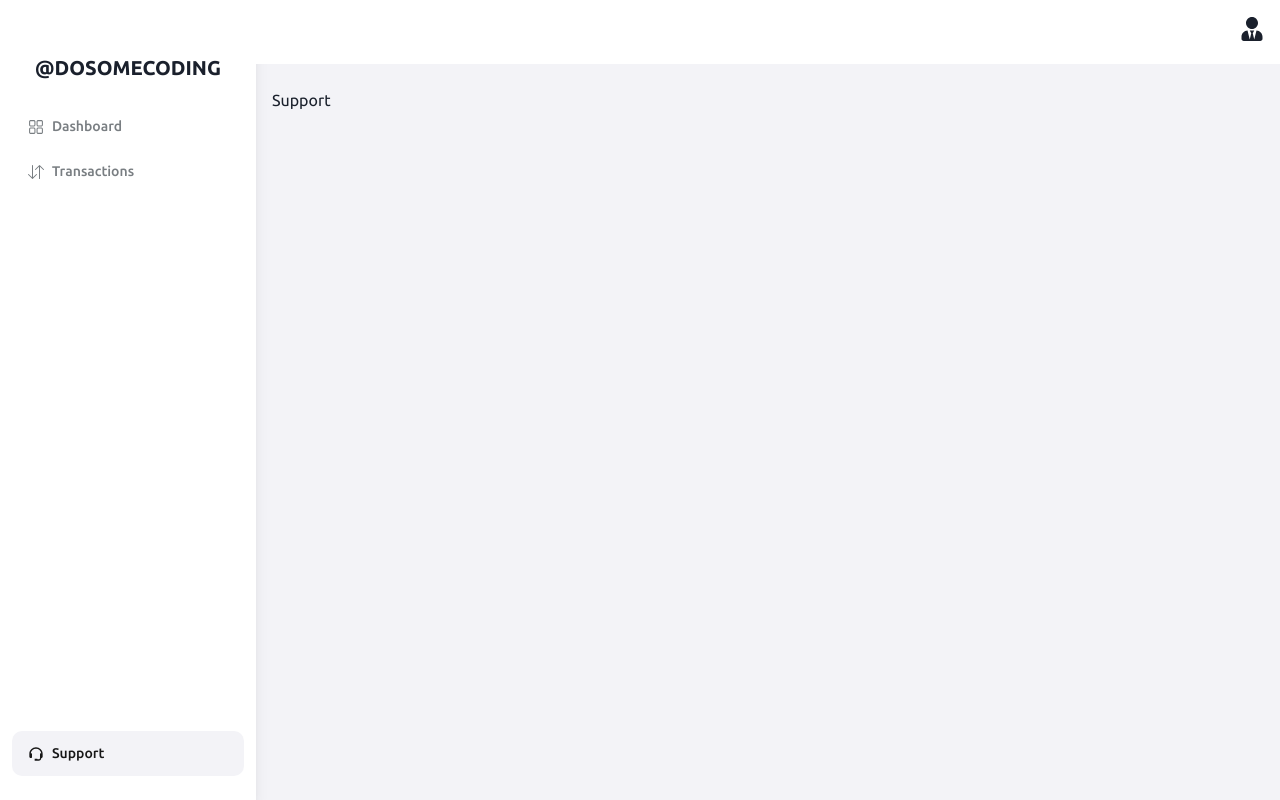
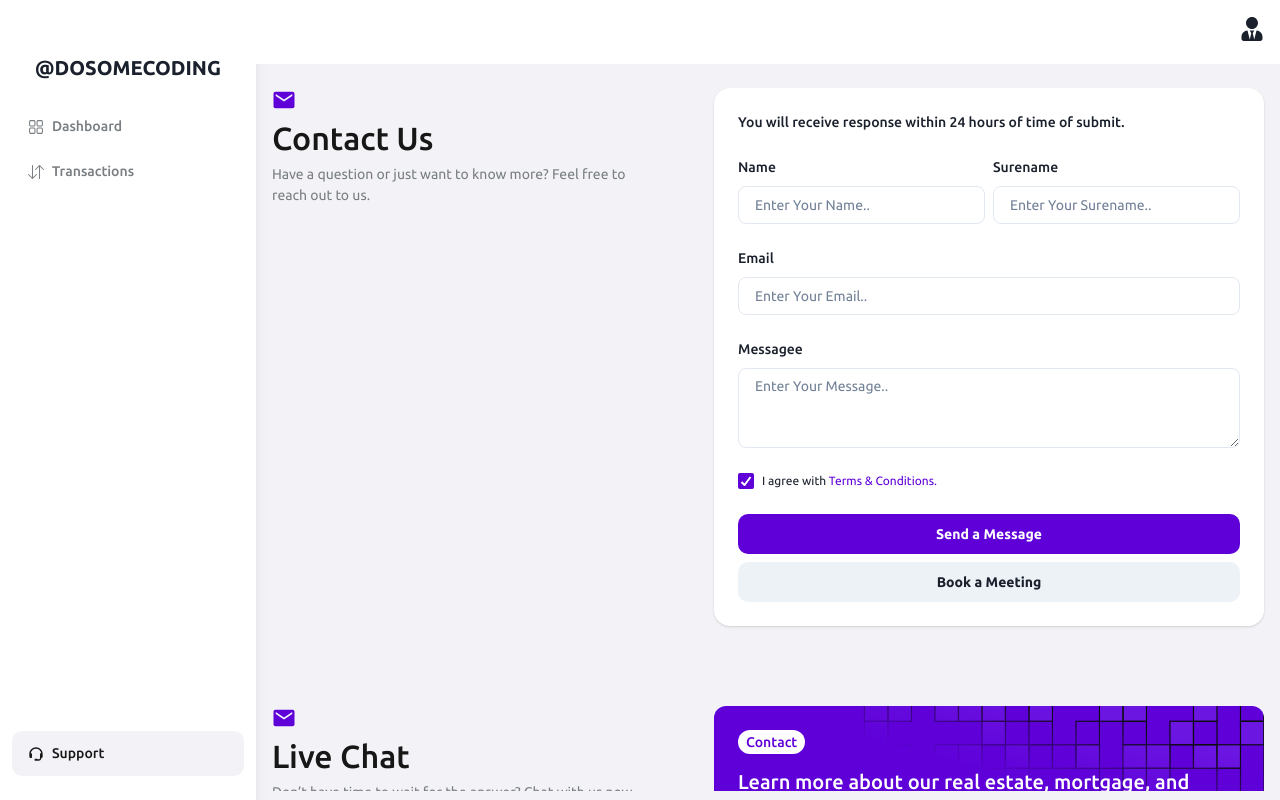
Before and after one commit to tejasvi8686/React_Crypto_Dashboard, a React (Vite) app: page /support in a window 1280 px wide. Built offline with nearby package versions, Linux system fonts and the light colour scheme.

Commit message:
final commit

```diff
--- a/src/pages/Support/Support.jsx
+++ b/src/pages/Support/Support.jsx
@@ -1,10 +1,35 @@
+import { IoMdMail } from "react-icons/io";
 import DashboardLayout from "../../components/DashboardLayout";
-import React from "react";
-
+import ContactCard from "./components/ContactCard";
+import SupportCard from "./components/SupportCard";
+import { AiTwotoneMessage } from "react-icons/ai";
+import InfoCard from "../Dashboard/components/InfoCard";
+import { Stack } from "@chakra-ui/react";
 const Support = () => {
   return (
     <DashboardLayout>
-      <div>Support</div>
+      <Stack spacing="5rem">
+        <SupportCard
+          icon={IoMdMail}
+          leftComponent={<ContactCard />}
+          title="Contact Us"
+          text=" Have a question or just want to know more? Feel free to reach out to
+          us."
+        />
+        <SupportCard
+          icon={AiTwotoneMessage}
+          leftComponent={
+            <InfoCard
+              inverted={true}
+              tagText="Contact"
+              imgUrl="/grid_bg.svg"
+              text="Learn more about our real estate, mortgage, and  corporate account services"
+            />
+          }
+          title="Live Chat"
+          text=" Don’t have time to wait for the answer? Chat with us now."
+        />
+      </Stack>
     </DashboardLayout>
   );
 };
--- /dev/null
+++ b/src/pages/Support/components/ContactCard.jsx
@@ -0,0 +1,67 @@
+import {
+    Card,
+    Checkbox,
+    FormControl,
+    FormLabel,
+    HStack,
+    Input,
+    Box,
+    Stack,
+    Text,
+    Textarea,
+    Button,
+  } from "@chakra-ui/react";
+  import React from "react";
+
+  const ContactCard = () => {
+    return (
+      <Card p="6" borderRadius="1rem">
+        <Stack spacing={6}>
+          <Text fontWeight="medium" fontSize="sm">
+            You will receive response within 24 hours of time of submit.
+          </Text>
+
+          <HStack
+            flexDir={{
+              base: "column",
+              md: "row",
+            }}
+          >
+            <FormControl>
+              <FormLabel>Name</FormLabel>
+              <Input placeholder="Enter Your Name.." />
+            </FormControl>
+            <FormControl>
+              <FormLabel>Surename</FormLabel>
+              <Input placeholder="Enter Your Surename.." />
+            </FormControl>
+          </HStack>
+          <FormControl>
+            <FormLabel>Email</FormLabel>
+            <Input type="email" placeholder="Enter Your Email.." />
+          </FormControl>
+          <FormControl>
+            <FormLabel>Messagee</FormLabel>
+            <Textarea placeholder="Enter Your Message.." />
+          </FormControl>
+          <Checkbox defaultChecked>
+            <Text fontSize="xs">
+              I agree with
+              <Box as="span" color="p.purple">
+                {" "}
+                Terms & Conditions.
+              </Box>
+            </Text>
+          </Checkbox>
+          <Stack>
+            <Button fontSize="sm">Send a Message</Button>
+            <Button fontSize="sm" colorScheme="gray">
+              Book a Meeting
+            </Button>
+          </Stack>
+        </Stack>
+      </Card>
+    );
+  };
+
+  export default ContactCard;
--- /dev/null
+++ b/src/pages/Support/components/SupportCard.jsx
@@ -0,0 +1,44 @@
+import {
+    Box,
+    Button,
+    Card,
+    Checkbox,
+    Flex,
+    FormControl,
+    FormLabel,
+    HStack,
+    Icon,
+    Input,
+    Stack,
+    Text,
+    Textarea,
+  } from "@chakra-ui/react";
+  import React from "react";
+  import { IoMdMail } from "react-icons/io";
+  const SupportCard = ({ leftComponent, icon, title, text }) => {
+    return (
+      <Flex
+        gap={6}
+        justify="space-between"
+        flexDir={{
+          base: "column",
+          xl: "row",
+        }}
+      >
+        <Stack maxW="24rem">
+          <Icon as={IoMdMail } boxSize={6} color="p.purple" />
+          <Text fontWeight="medium" as="h1" textStyle="h1">
+            {title}
+          </Text>
+          <Text fontSize="sm" color="black.60">
+            {text}
+          </Text>
+        </Stack>
+        <Box maxW="550px" w="full">
+          {leftComponent}
+        </Box>
+      </Flex>
+    );
+  };
+
+  export default SupportCard;
```
